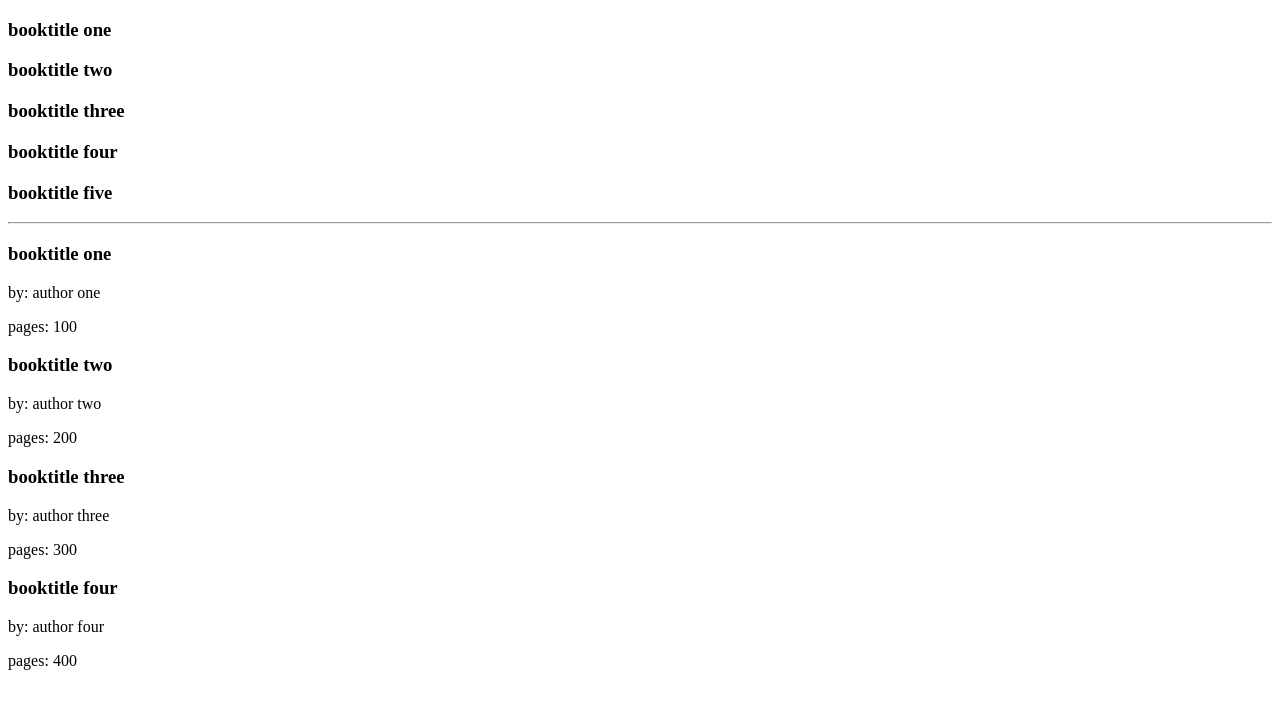
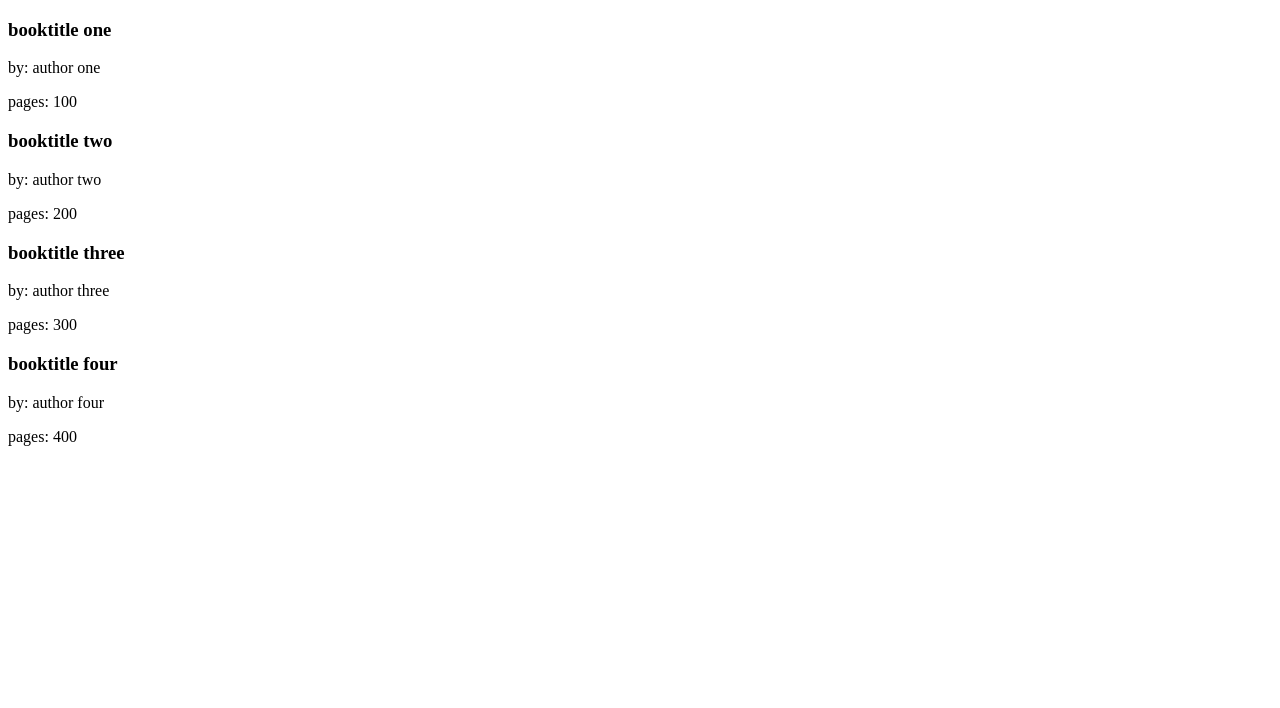
Before and after one commit to markohautala/react-practice-3, a React (Create React App) app in the folder my-app/: page / in a window 1280 px wide. Shown: the top 708 px of the page. Built offline with nearby package versions, Linux system fonts and the light colour scheme.

Commit message:
Add unique keys to list-items

```diff
--- a/my-app/src/components/RenderingLists.js
+++ b/my-app/src/components/RenderingLists.js
@@ -2,48 +2,40 @@ import React from 'react'
 import Book from './Book'
 
 function RenderingLists(props) {
-  const bookList = [
-    "booktitle one",
-    "booktitle two",
-    "booktitle three",
-    "booktitle four",
-    "booktitle five"
-  ]
 
   const books = [
     {
       title: "booktitle one",
       author: "author one",
-      pages: 100
+      pages: 100,
+      id: 1
     },
     {
       title: "booktitle two",
       author: "author two",
-      pages: 200
+      pages: 200,
+      id: 2
     },
     {
       title: "booktitle three",
       author: "author three",
-      pages: 300
+      pages: 300,
+      id: 3
     },
     {
       title: "booktitle four",
       author: "author four",
-      pages: 400
+      pages: 400,
+      id: 4
   }
   ]
 
 
   return (
     <div>
-      {bookList.map(book => {
-        return <h3>{book}</h3>
-      })}
-
-      <hr />
 
       {books.map(book => {
-          return <Book book={book}/>
+          return <Book key={book.id} book={book}/>
       })}
     </div>
   )
```
